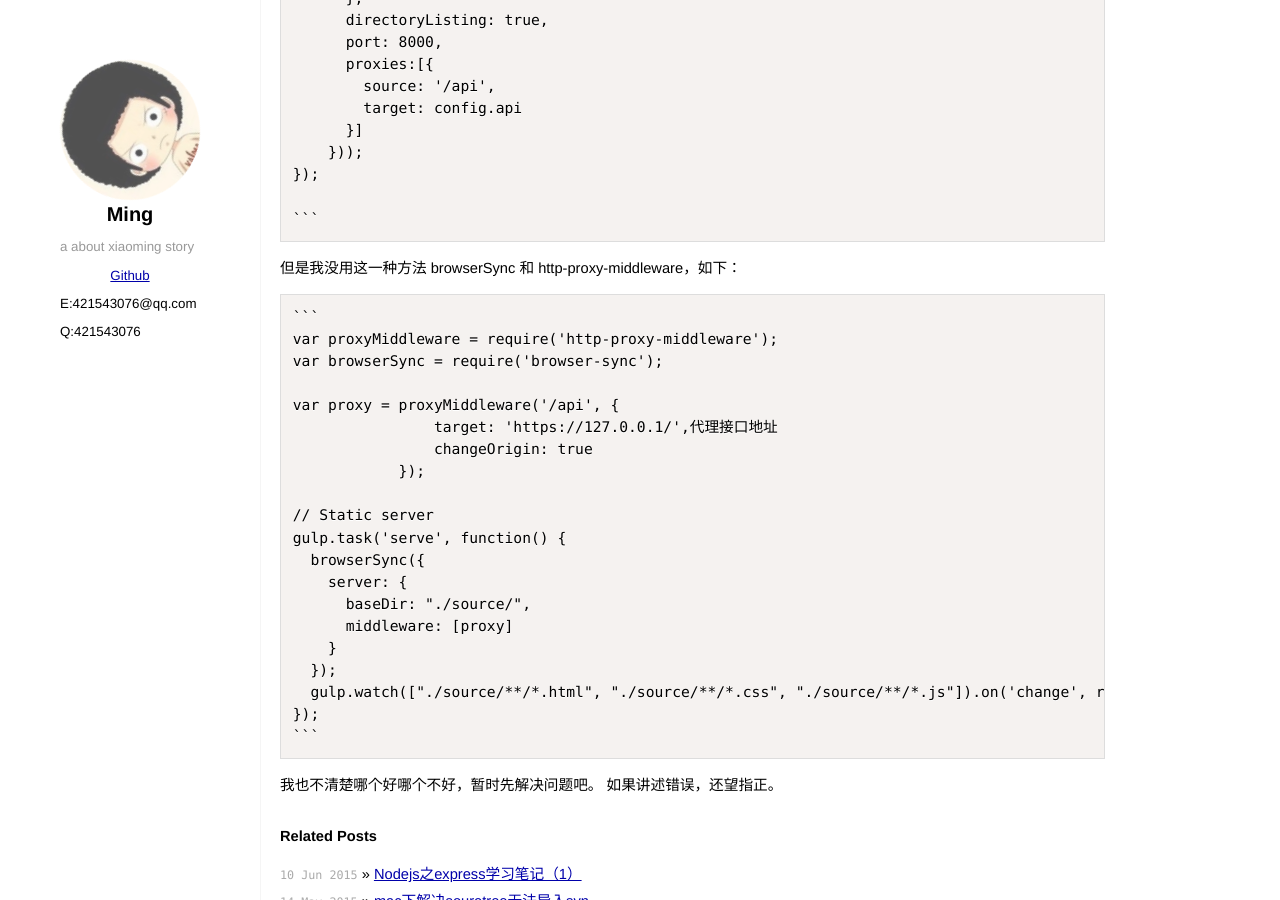
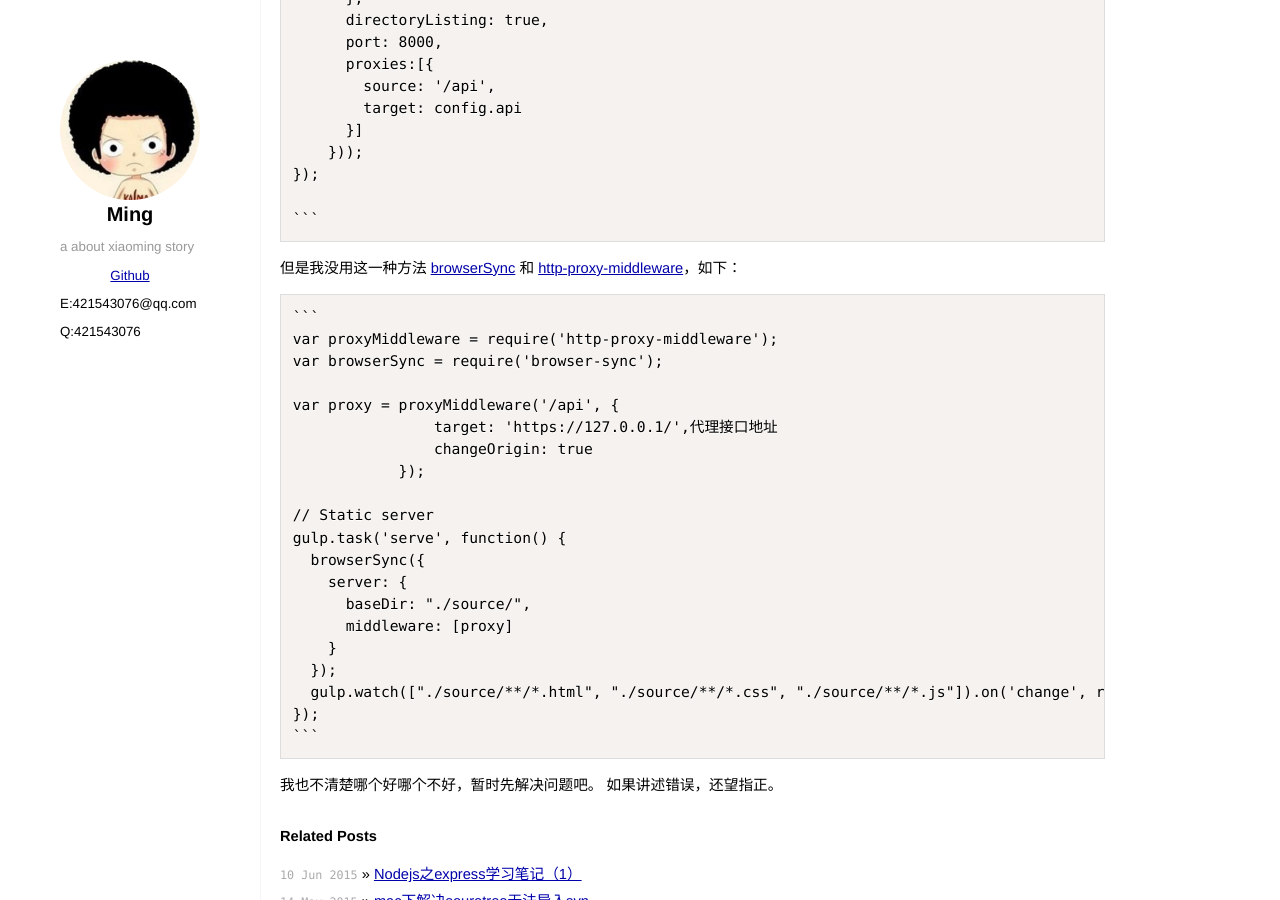
Before and after one commit to 2ming/2ming.github.com, a Jekyll site: the page built from _posts/2016-03-25-gulp代理接口配置.md, in a window 1280 px wide and 900 px high, scrolled down 948 px. Built offline with Jekyll 4.4.1, drawn with Linux system fonts in a browser that asks for light colours; Markdown is read by kramdown in place of the engine named in the settings; comment, search, counter and statistics services are not loaded; part of the change alters nothing that is shown.

````diff
--- a/_posts/2016-03-25-gulp代理接口配置.md
+++ b/_posts/2016-03-25-gulp代理接口配置.md
@@ -59,7 +59,7 @@ gulp.task('web-server', function() {
 ```
 </pre>
 
-但是我没用这一种方法 browserSync 和 http-proxy-middleware，如下：
+但是我没用这一种方法 [browserSync](http://www.browsersync.cn/docs/) 和 [http-proxy-middleware](https://www.npmjs.com/package/http-proxy-middleware)，如下：
 
 <pre class="language-javascript">
 ```
````
